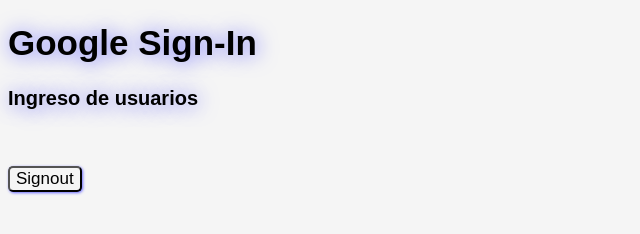
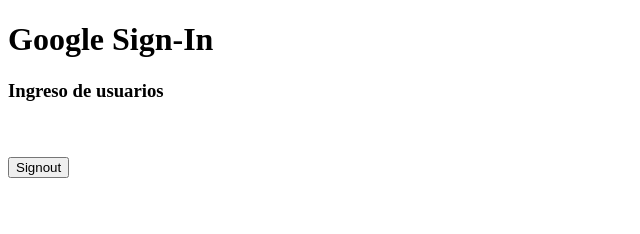
Before and after one commit to Patricio91/restserver-node, a website: page public/index.html in a window 1280 px wide. Shown: the whole page, without its empty margins (0-640 px from the left). Drawn offline with Linux system fonts and the light colour scheme.

Commit message:
Google SignIn

```diff
--- a/public/index.html
+++ b/public/index.html
@@ -3,7 +3,6 @@
 <head>
     <meta charset="UTF-8">
     <meta name="viewport" content="width=device-width, initial-scale=1.0">
-    <link rel="stylesheet" type="text/css" href="sytle.css">
     <title>Google Sign-In</title>
 </head>
 <body>
--- a/public/sytle.css
+++ /dev/null
@@ -1,23 +0,0 @@
-* {
-    background-color: whitesmoke;
-}
-
-
-h1 {
-    font-size: 35px;
-    font-family: Arial, Helvetica, sans-serif;
-    text-shadow: 1px 1px 20px rgb(107, 107, 255);
-}
-
-h3 {
-    font-size: 20px;
-    font-family: Arial, Helvetica, sans-serif;
-    text-shadow: 1px 1px 20px rgb(107, 107, 255);
-}
-
-button {
-    font-size: 17px;
-    box-shadow: 1px 1px 3px rgb(107, 107, 255);
-    border-radius: 5px;
-
-}
```
